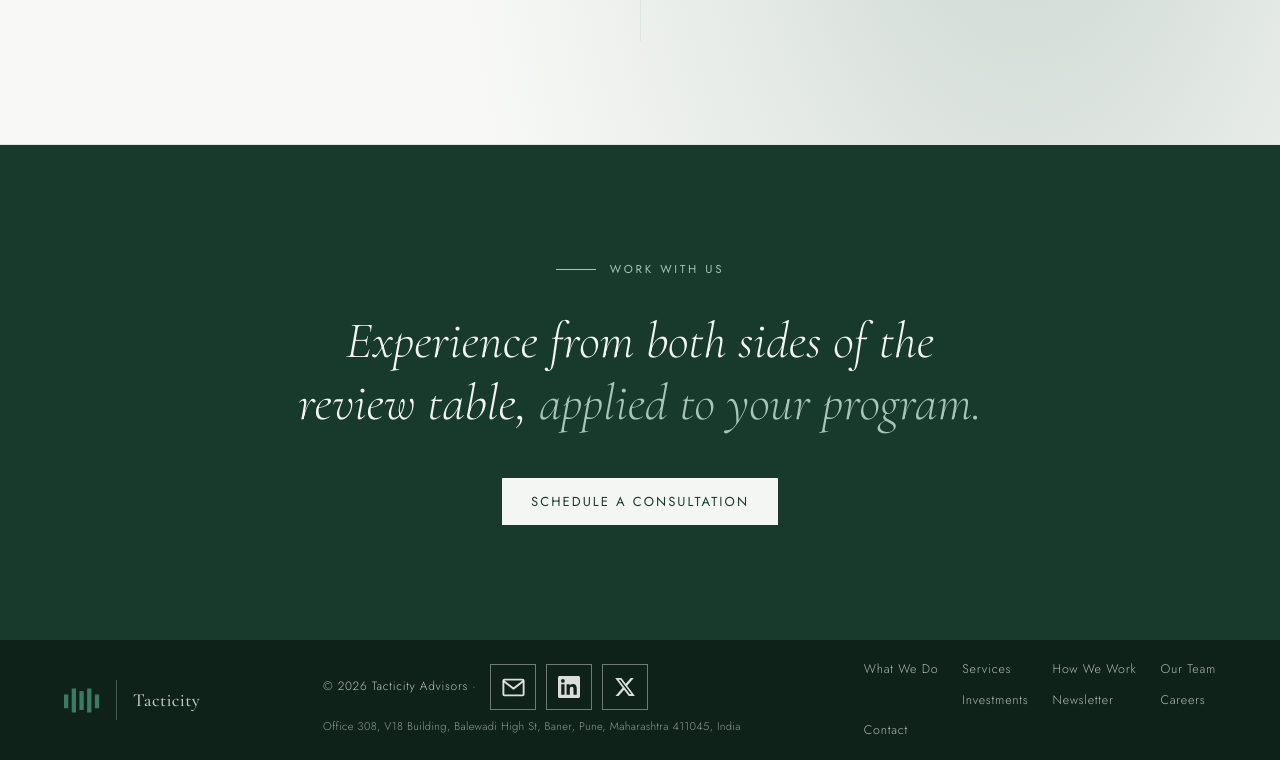
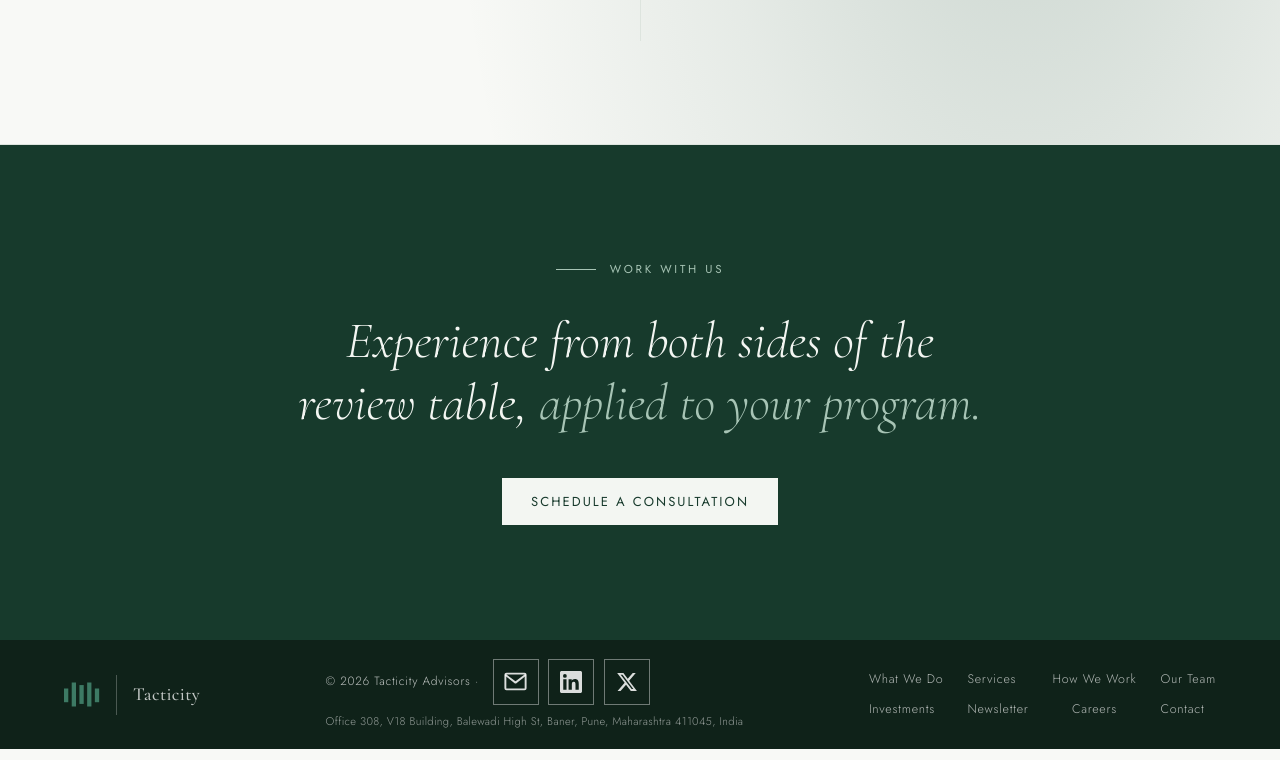
Before and after one commit to TacticityAdvisors/website, a plain HTML site: page team.html in a window 1280 px wide. Shown: the part 4323-5083 px from the top of the page. Drawn offline with nearby package versions, Linux system fonts and the light colour scheme.

Commit message:
modified:   newsletter-data.js

```diff
--- a/styles.css
+++ b/styles.css
@@ -399,11 +399,9 @@ h2 em { font-style: italic; color: var(--teal); }
 .footer-copy a { color: inherit; text-decoration: underline; text-underline-offset: 2px; }
 .footer-address { display: block; font-size: .7rem; letter-spacing: .03em; color: rgba(255,255,255,.55); margin-top: .5rem; line-height: 1.6; }
 .footer-nav { display: grid; grid-template-columns: repeat(4, auto); column-gap: 1.5rem; row-gap: .6rem; justify-content: end; min-width: 0; }
-.footer-nav a:nth-child(5) { grid-column: 2; }
-.footer-nav a:nth-child(6) { grid-column: 3; }
-.footer-nav a:nth-child(7) { grid-column: 4; }
 .footer-nav a { font-size: .78rem; color: rgba(255,255,255,.68); transition: color .15s; white-space: nowrap; }
 .footer-nav a:hover { color: #ffffff; }
+@media (min-width: 901px) { .footer-nav a:nth-child(7) { justify-self: center; } } /* Careers centred under How We Work */
 
 /* ============================================================
    ANIMATIONS
@@ -434,7 +432,6 @@ h2 em { font-style: italic; color: var(--teal); }
 @media (min-width: 601px) and (max-width: 900px) {
   .footer { flex-direction: column; gap: 1rem; padding: 2rem 1.5rem; text-align: center; }
   .footer-nav { display: grid; grid-template-columns: repeat(4, auto); column-gap: 1.1rem; row-gap: .75rem; justify-content: center; text-align: center; }
-  .footer-nav a:nth-child(5), .footer-nav a:nth-child(6), .footer-nav a:nth-child(7) { grid-column: auto; }
 }
 
 /* ============================================================
@@ -465,7 +462,6 @@ h2 em { font-style: italic; color: var(--teal); }
   .stat-divider { display: none; }
   .footer { flex-direction: column; gap: 1rem; padding: 2rem 1.5rem; text-align: center; }
   .footer-nav { display: grid; grid-template-columns: repeat(4, auto); column-gap: 1.1rem; row-gap: .75rem; justify-content: center; text-align: center; }
-  .footer-nav a:nth-child(5), .footer-nav a:nth-child(6), .footer-nav a:nth-child(7) { grid-column: auto; }
   .pullquote { padding: 1.5rem; }
   .pullquote p { font-size: 1.05rem; }
 }
```
